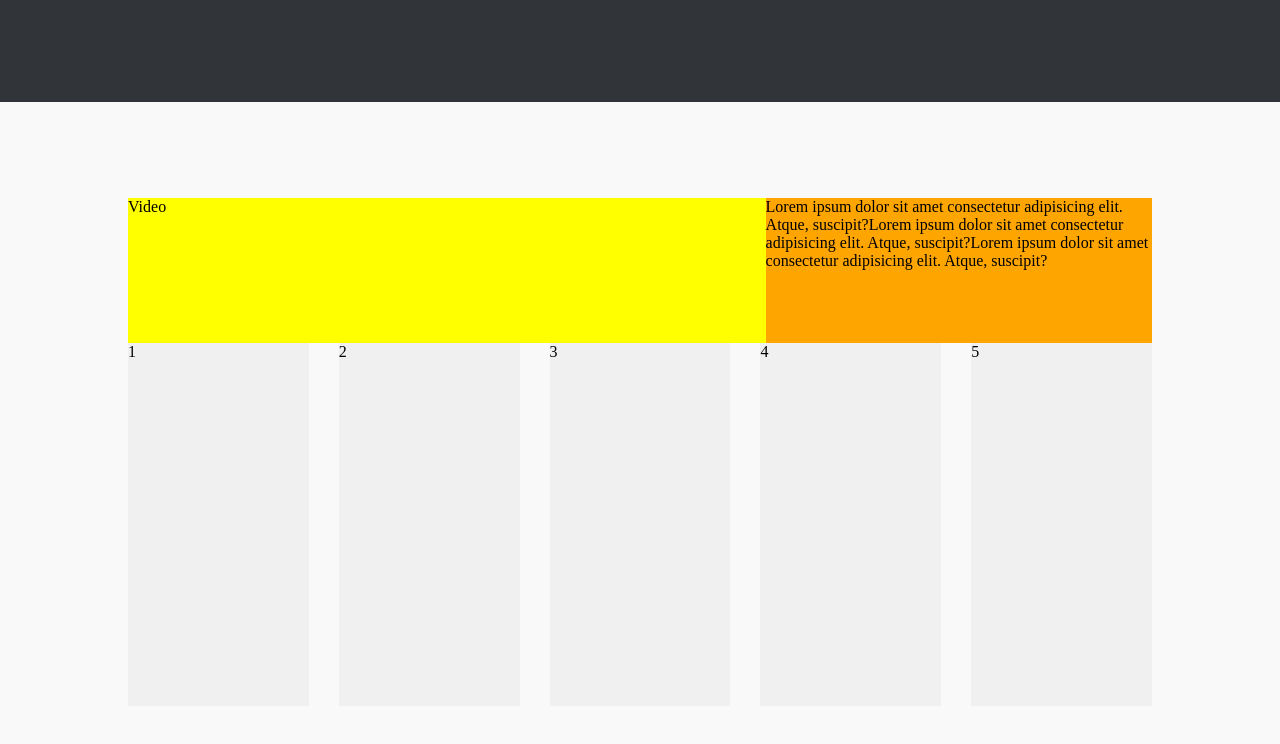
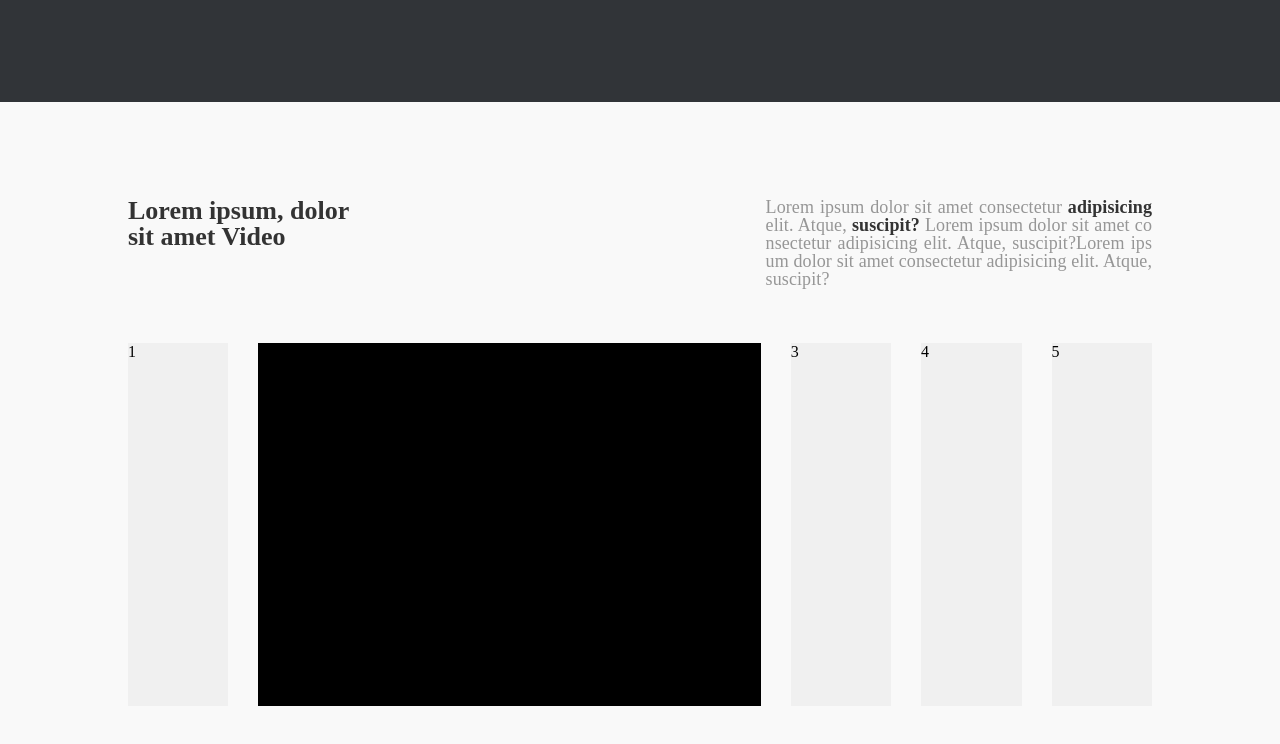
Before and after one commit to Du0Du0/IKEA_PortFolio, a plain HTML site: page index.html in a window 1280 px wide. Shown: the part 1968-2712 px from the top of the page. Drawn offline with Linux system fonts and the light colour scheme.

Commit message:
feature: vids 기본 탭메뉴 기능 구현

```diff
--- a/index.html
+++ b/index.html
@@ -117,17 +117,20 @@
     <div class="vidsContainer">
       <div class="vidsTextWrap">
         <div class="vidsTit">
+          Lorem ipsum, dolor <br>sit amet
           Video
         </div>
         <div class="vidsSub">
-          Lorem ipsum dolor sit amet consectetur adipisicing elit. Atque, suscipit?Lorem ipsum dolor sit amet
+          Lorem ipsum dolor sit amet consectetur <strong>adipisicing</strong> elit. Atque,
+          <strong>suscipit?</strong> Lorem ipsum dolor
+          sit amet
           consectetur adipisicing elit. Atque, suscipit?Lorem ipsum dolor sit amet consectetur adipisicing elit. Atque,
           suscipit?
         </div>
       </div>
       <div class="vidsVideoWrap">
         <div class="video">1</div>
-        <div class="video">2</div>
+        <div class="video on">2</div>
         <div class="video">3</div>
         <div class="video">4</div>
         <div class="video">5</div>
--- a/js/main.js
+++ b/js/main.js
@@ -0,0 +1,11 @@
+const vidsSection = document.querySelector('#vids');
+const videos = vidsSection.querySelectorAll('.video');
+
+videos.forEach((video, idx) => {
+	video.addEventListener('click', (e) => {
+		e.preventDefault();
+
+		for (const video of videos) video.classList.remove('on');
+		videos[idx].classList.add('on');
+	});
+});
--- a/scss/main/_vids.scss
+++ b/scss/main/_vids.scss
@@ -15,18 +15,28 @@
 
 		.vidsTextWrap {
 			flex: 1;
-			background: red;
 			display: flex;
 			flex-wrap: wrap;
 
 			.vidsTit {
 				flex: 1.65;
-				background: yellow;
+				font: bold 26px/1 $ikeaFont;
+				color: $fontColorBl;
 			}
 
 			.vidsSub {
 				flex: 1;
-				background: orange;
+				font: 18px/1 $ikeaFont;
+				color: $fontColorGr;
+				text-align: justify;
+				word-break: break-all;
+				letter-spacing: 0.1px;
+
+				strong {
+					font: bold 18px/1 $ikeaFont;
+					color: $fontColorBl;
+					letter-spacing: 0.1px;
+				}
 			}
 		}
 
@@ -59,7 +69,7 @@
 				&:nth-of-type(5) {
 					flex: 1;
 				}
-				&:hover {
+				&.on {
 					flex: 5;
 					background: black;
 				}
```
Also changed, not shown: css/style.css, 1 other file.
